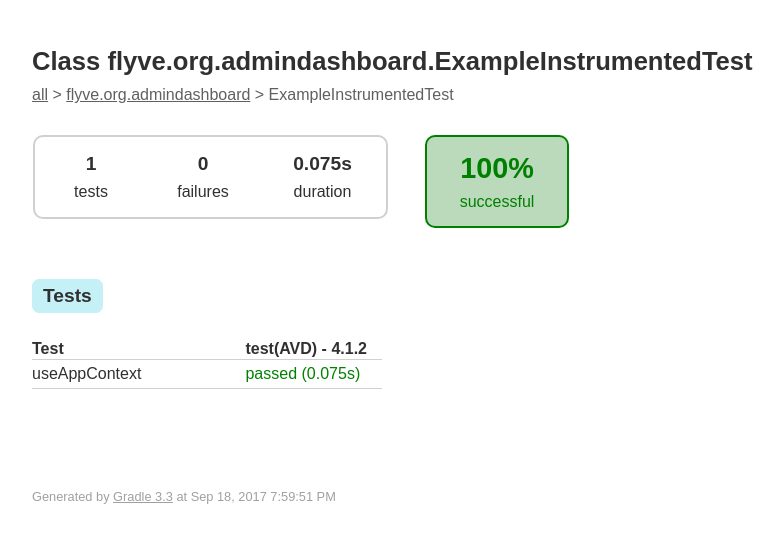
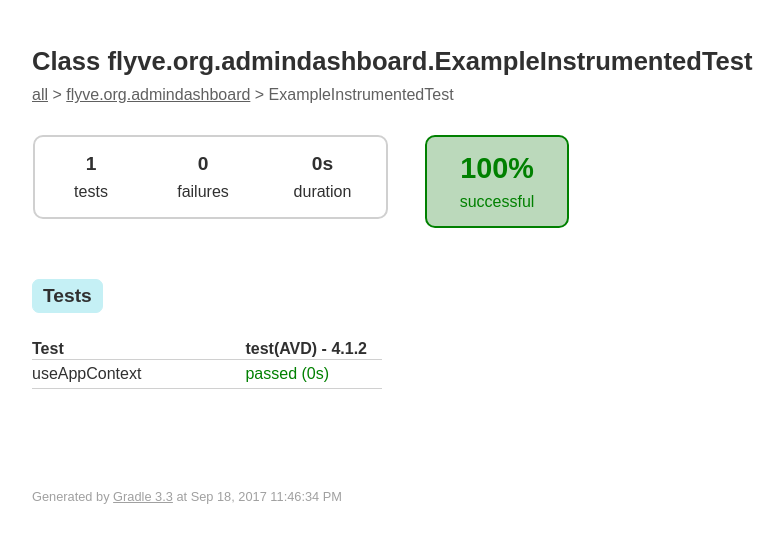
Before and after one commit to flyve-mdm/android-mdm-dashboard, a Jekyll site: the page reports/androidTests/connected/flyve.org.admindashboard.ExampleInstrumentedTest.html, which Jekyll copies as it is, in a window 1280 px wide. Shown: the top 543 px of the page, without its empty margins (18-802 px from the left). Built offline with Jekyll 4.4.1, drawn with Linux system fonts in a browser that asks for light colours.

Commit message:
docs(coverage): update code coverage and test result

```diff
--- a/reports/androidTests/connected/flyve.org.admindashboard.ExampleInstrumentedTest.html
+++ b/reports/androidTests/connected/flyve.org.admindashboard.ExampleInstrumentedTest.html
@@ -34,7 +34,7 @@
 </td>
 <td>
 <div class="infoBox" id="duration">
-<div class="counter">0.075s</div>
+<div class="counter">0s</div>
 <p>duration</p>
 </div>
 </td>
@@ -68,14 +68,14 @@
 </thead>
 <tr>
 <td>useAppContext</td>
-<td class="success">passed (0.075s)</td>
+<td class="success">passed (0s)</td>
 </tr>
 </table>
 </div>
 </div>
 <div id="footer">
 <p>Generated by
-<a href="http://www.gradle.org">Gradle 3.3</a> at Sep 18, 2017 7:59:51 PM</p>
+<a href="http://www.gradle.org">Gradle 3.3</a> at Sep 18, 2017 11:46:34 PM</p>
 </div>
 </div>
 </body>
--- a/reports/androidTests/connected/flyve.org.admindashboard.html
+++ b/reports/androidTests/connected/flyve.org.admindashboard.html
@@ -33,7 +33,7 @@
 </td>
 <td>
 <div class="infoBox" id="duration">
-<div class="counter">0.075s</div>
+<div class="counter">0s</div>
 <p>duration</p>
 </div>
 </td>
@@ -74,7 +74,7 @@
 </td>
 <td>1</td>
 <td>0</td>
-<td>0.075s</td>
+<td>0s</td>
 <td class="success">100%</td>
 </tr>
 </table>
@@ -82,7 +82,7 @@
 </div>
 <div id="footer">
 <p>Generated by
-<a href="http://www.gradle.org">Gradle 3.3</a> at Sep 18, 2017 7:59:51 PM</p>
+<a href="http://www.gradle.org">Gradle 3.3</a> at Sep 18, 2017 11:46:34 PM</p>
 </div>
 </div>
 </body>
```
Also changed, not shown: reports/androidTests/connected/index.html (+4 -4 lines).
